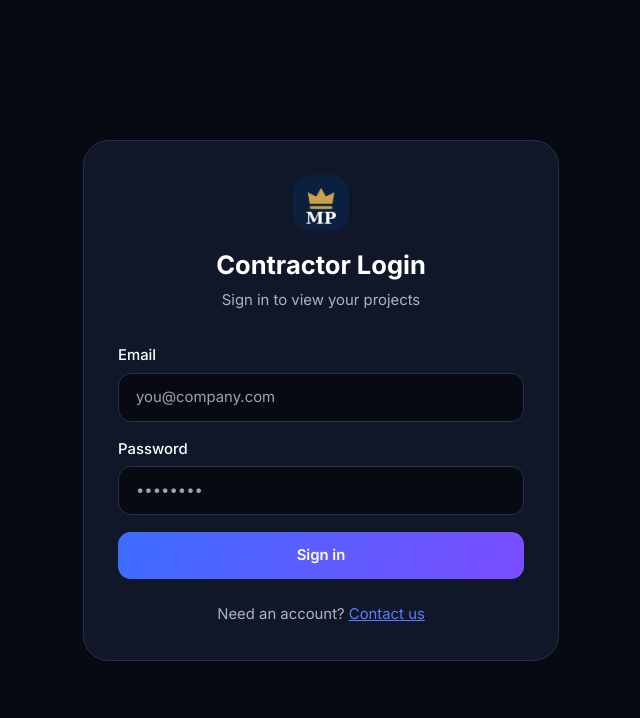
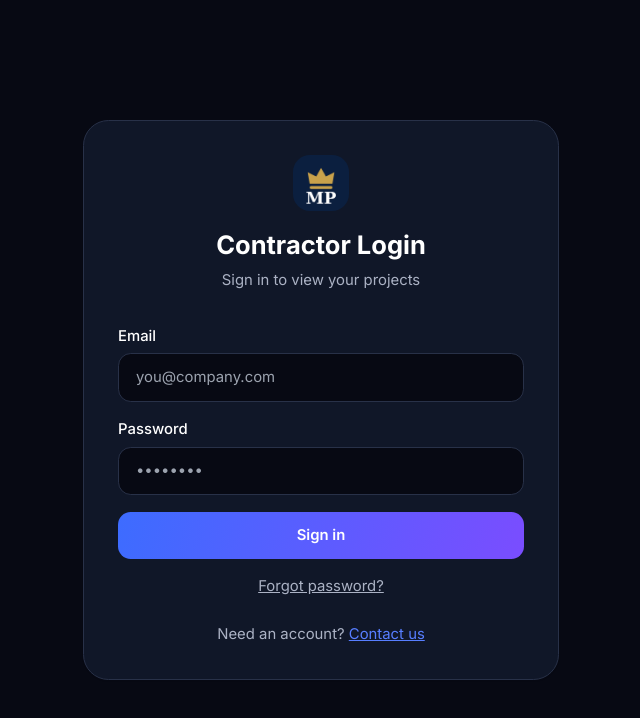
Before and after one commit to padavanoangelique-rgb/MajesticPermitsHUB, a Next.js app: page /login in a window 1280 px wide. Shown: the top 718 px of the page, without its empty margins (319-959 px from the left). Built offline with nearby package versions, Linux system fonts and the light colour scheme.

Commit message:
Add forgot password / reset password button to contractor login

```diff
--- a/src/app/login/page.tsx
+++ b/src/app/login/page.tsx
@@ -13,12 +13,15 @@ function LoginForm() {
   const [email, setEmail] = useState("");
   const [password, setPassword] = useState("");
   const [error, setError] = useState("");
+  const [message, setMessage] = useState("");
   const [loading, setLoading] = useState(false);
+  const [resetLoading, setResetLoading] = useState(false);
 
   async function handleLogin(e: React.FormEvent) {
     e.preventDefault();
     setLoading(true);
     setError("");
+    setMessage("");
 
     try {
       const supabase = createClient();
@@ -40,11 +43,6 @@ function LoginForm() {
         return;
       }
 
-      /*
-       * Full page navigation (not router.push) so the browser sends the
-       * freshly written auth cookies with the request. Middleware then
-       * routes admins to /admin and contractors to /dashboard.
-       */
       window.location.assign(nextPath || "/dashboard");
     } catch (err: any) {
       setError(
@@ -53,6 +51,30 @@ function LoginForm() {
       );
       setLoading(false);
     }
+  }
+
+  async function handleResetPassword() {
+    if (!email.trim()) {
+      setError("Enter your email first, then click Forgot password.");
+      return;
+    }
+    setResetLoading(true);
+    setError("");
+    setMessage("");
+    try {
+      const supabase = createClient();
+      const { error: resetError } = await supabase.auth.resetPasswordForEmail(email.trim(), {
+        redirectTo: `${window.location.origin}/auth/reset-password`,
+      });
+      if (resetError) {
+        setError(resetError.message);
+      } else {
+        setMessage("Password reset email sent. Check your inbox.");
+      }
+    } catch (err: any) {
+      setError(err?.message || "Could not send reset email.");
+    }
+    setResetLoading(false);
   }
 
   return (
@@ -123,6 +145,11 @@ function LoginForm() {
               {error}
             </p>
           )}
+          {message && (
+            <p className="rounded-xl bg-emerald-950/30 px-4 py-3 text-sm text-emerald-200">
+              {message}
+            </p>
+          )}
 
           <button
             type="submit"
@@ -130,6 +157,15 @@ function LoginForm() {
             className="w-full rounded-xl bg-primary py-3 text-sm font-semibold text-white transition hover:bg-primary disabled:opacity-60"
           >
             {loading ? "Signing in..." : "Sign in"}
+          </button>
+
+          <button
+            type="button"
+            onClick={handleResetPassword}
+            disabled={resetLoading}
+            className="w-full text-sm text-muted-foreground underline hover:text-primary disabled:opacity-50"
+          >
+            {resetLoading ? "Sending..." : "Forgot password?"}
           </button>
         </form>
 
```
